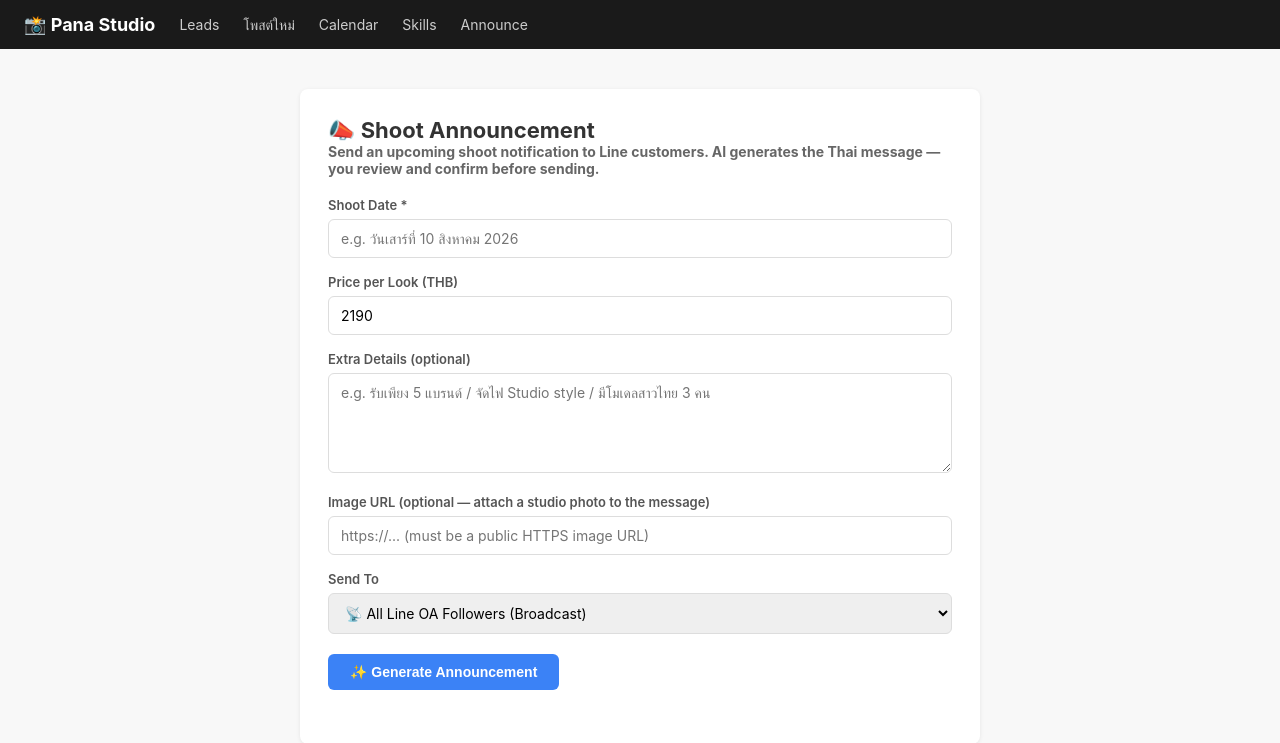
After one commit to prateekmaithil19-png/pana-automation, a FastAPI app: template templates/announce.html in a window 1280 px wide. The commit adds this page. Shown: the top 743 px of the page. Run offline with FastAPI, Linux system fonts and the light colour scheme; the template is opened without the code that fills it, so the values that code supplies are empty.

Commit message:
feat: Add Shoot Announcement tool for proactive Line outreach
- New /announce page lets Deen send upcoming shoot notifications to
  existing Line customers with a single click
- AI generates a warm Thai message from: shoot date, price/look, and
  optional extra details (e.g. model count, style)
- Two send modes: broadcast to all Line OA followers, or push only to
  warm leads (customers in service_inquiry/collecting/cold stages)
- Optional image URL attaches a studio photo to the announcement
- Preview + edit step before sending so Deen always reviews first
- get_customer_state_all() added to db.py for targeted push queries
- Announce link added to nav

Co-Authored-By: Claude Sonnet 4.6 <noreply@anthropic.com>

```diff
--- a/database/db.py
+++ b/database/db.py
@@ -156,6 +156,26 @@ async def mark_followup_sent(platform: str, user_id: str, new_count: int, new_st
             (new_count, new_stage, platform, user_id),
         )
         await db.commit()
+
+
+async def get_customer_state_all(platform: str = "line", stages: list[str] | None = None) -> list[dict]:
+    """Return all customer states for a platform, optionally filtered by stage list."""
+    async with aiosqlite.connect(DB_PATH) as db:
+        db.row_factory = aiosqlite.Row
+        if stages:
+            placeholders = ",".join("?" * len(stages))
+            async with db.execute(
+                f"SELECT * FROM customer_state WHERE platform=? AND stage IN ({placeholders}) ORDER BY last_message_at DESC",
+                [platform] + stages,
+            ) as cur:
+                rows = await cur.fetchall()
+        else:
+            async with db.execute(
+                "SELECT * FROM customer_state WHERE platform=? ORDER BY last_message_at DESC",
+                (platform,),
+            ) as cur:
+                rows = await cur.fetchall()
+    return [dict(r) for r in rows]
 
 
 async def save_correction_example(customer_message: str, ai_reply: str, corrected_reply: str):
--- /dev/null
+++ b/handlers/announce_handler.py
@@ -0,0 +1,149 @@
+"""
+Shoot Announcement — send a targeted Line message to warm leads or broadcast
+to all Line OA followers about an upcoming One Stop Service shoot.
+"""
+
+import logging
+
+import httpx
+from fastapi import APIRouter, Form, Request
+from fastapi.responses import HTMLResponse
+from fastapi.templating import Jinja2Templates
+
+import config
+from ai.engine import generate_reply
+from database.db import get_customer_state_all
+
+logger = logging.getLogger(__name__)
+router = APIRouter()
+templates = Jinja2Templates(directory="templates")
+
+_LINE_PUSH_URL = "https://api.line.me/v2/bot/message/push"
+_LINE_BROADCAST_URL = "https://api.line.me/v2/bot/message/broadcast"
+
+_ANNOUNCE_SYSTEM = """You are a friendly admin assistant for Pana Studio — a commercial photography studio in Bangkok, Thailand.
+
+Write a short, warm Line message announcing an upcoming One Stop Service photoshoot.
+
+Rules:
+- Write in Thai only. End sentences with "ค่ะ". Use "ทางเรา" as first person.
+- 3-5 sentences maximum — punchy, exciting, not corporate.
+- Include the shoot date, price per look, and highlight the value (model + makeup included).
+- End with a soft call to action: invite them to reserve a spot.
+- No ** markdown. At most 1-2 emoji. Sound like a real human, not an ad.
+- Include studio address at the end: 218 Rhythm Ratchada-Huai Khwang, Room 16, Bangkok"""
+
+
+async def _generate_announcement(shoot_date: str, price: str, extra_note: str) -> str:
+    prompt = (
+        f"Write a Line announcement for: shoot date = {shoot_date}, price = {price} THB/look. "
+        f"Extra info: {extra_note or 'standard One Stop Service package'}. "
+        "Include: model + makeup included, 12-15 photos per look, delivery 5-7 working days."
+    )
+    return await generate_reply(prompt, [], system_prompt=_ANNOUNCE_SYSTEM, max_tokens=300)
+
+
+async def _broadcast_line(text: str, image_url: str | None = None):
+    messages = []
+    if image_url:
+        messages.append({
+            "type": "image",
+            "originalContentUrl": image_url,
+            "previewImageUrl": image_url,
+        })
+    messages.append({"type": "text", "text": text})
+
+    async with httpx.AsyncClient() as client:
+        resp = await client.post(
+            _LINE_BROADCAST_URL,
+            headers={"Authorization": f"Bearer {config.LINE_CHANNEL_ACCESS_TOKEN}"},
+            json={"messages": messages},
+            timeout=15,
+        )
+        resp.raise_for_status()
+
+
+async def _push_line_users(user_ids: list[str], text: str, image_url: str | None = None):
+    messages = []
+    if image_url:
+        messages.append({
+            "type": "image",
+            "originalContentUrl": image_url,
+            "previewImageUrl": image_url,
+        })
+    messages.append({"type": "text", "text": text})
+
+    async with httpx.AsyncClient() as client:
+        for uid in user_ids:
+            try:
+                await client.post(
+                    _LINE_PUSH_URL,
+                    headers={"Authorization": f"Bearer {config.LINE_CHANNEL_ACCESS_TOKEN}"},
+                    json={"to": uid, "messages": messages},
+                    timeout=10,
+                )
+            except Exception:
+                logger.warning("Push failed for user %s", uid)
+
+
+@router.get("/announce", response_class=HTMLResponse)
+async def announce_page(request: Request):
+    return templates.TemplateResponse("announce.html", {"request": request})
+
+
+@router.post("/announce/preview", response_class=HTMLResponse)
+async def announce_preview(
+    request: Request,
+    shoot_date: str = Form(...),
+    price: str = Form("2190"),
+    extra_note: str = Form(""),
+    image_url: str = Form(""),
+    target: str = Form("broadcast"),
+):
+    message = await _generate_announcement(shoot_date, price, extra_note)
+    return templates.TemplateResponse("announce.html", {
+        "request": request,
+        "preview_message": message,
+        "shoot_date": shoot_date,
+        "price": price,
+        "extra_note": extra_note,
+        "image_url": image_url,
+        "target": target,
+    })
+
+
+@router.post("/announce/send", response_class=HTMLResponse)
+async def announce_send(
+    request: Request,
+    shoot_date: str = Form(...),
+    price: str = Form("2190"),
+    extra_note: str = Form(""),
+    image_url: str = Form(""),
+    target: str = Form("broadcast"),
+    final_message: str = Form(...),
+):
+    clean_image = image_url.strip() or None
+    sent_count = 0
+    error_msg = ""
+
+    try:
+        if target == "broadcast":
+            await _broadcast_line(final_message, clean_image)
+            sent_count = -1  # broadcast — unknown count
+        else:
+            # Push to warm leads (stage not 'booked' or 'new')
+            leads = await get_customer_state_all(platform="line", stages=["service_inquiry", "shoot_type_known", "collecting", "cold", "quote_requested"])
+            user_ids = [r["user_id"] for r in leads]
+            if user_ids:
+                await _push_line_users(user_ids, final_message, clean_image)
+            sent_count = len(user_ids)
+    except Exception as exc:
+        logger.exception("Announcement send failed")
+        error_msg = str(exc)
+
+    return templates.TemplateResponse("announce.html", {
+        "request": request,
+        "sent": True,
+        "sent_count": sent_count,
+        "error_msg": error_msg,
+    })
--- a/main.py
+++ b/main.py
@@ -11,6 +11,7 @@ from fastapi.templating import Jinja2Templates
 
 from approval.router import router as approval_router
 from database.db import init_db, get_upcoming_posts, get_next_suggested_slot
+from handlers.announce_handler import router as announce_router
 from handlers.leads_handler import router as leads_router
 from handlers.line_handler import router as line_router
 from handlers.meta_handler import router as meta_router
@@ -50,6 +51,7 @@ app.include_router(line_router)
 app.include_router(approval_router)
 app.include_router(skills_router)
 app.include_router(leads_router)
+app.include_router(announce_router)
 
 # Serve uploaded media files publicly (needed for Instagram image URLs)
 app.mount("/media", StaticFiles(directory=UPLOAD_DIR), name="media")
--- /dev/null
+++ b/templates/announce.html
@@ -0,0 +1,80 @@
+{% extends "base.html" %}
+{% block title %}Shoot Announcement — Pana Studio{% endblock %}
+{% block content %}
+
+<div class="card">
+  <h1>📣 Shoot Announcement</html>
+  <p style="color:#666;font-size:14px;margin-bottom:20px;">
+    Send an upcoming shoot notification to Line customers. AI generates the Thai message — you review and confirm before sending.
+  </p>
+
+  {% if sent %}
+    {% if error_msg %}
+      <div style="background:#fef2f2;border:1px solid #fca5a5;padding:16px;border-radius:8px;color:#991b1b;margin-bottom:20px;">
+        <strong>Send failed:</strong> {{ error_msg }}
+      </div>
+    {% else %}
+      <div class="alert-success" style="font-size:16px;padding:20px;">
+        ✅ <strong>Sent successfully!</strong><br>
+        {% if sent_count == -1 %}
+          Broadcast sent to all Line OA followers.
+        {% else %}
+          Pushed to {{ sent_count }} Line lead(s).
+        {% endif %}
+      </div>
+    {% endif %}
+    <a href="/announce" class="btn btn-blue">Send Another Announcement</a>
+
+  {% elif preview_message %}
+    <div style="margin-bottom:20px;">
+      <h2>Preview</h2>
+      <div class="message-box ai">{{ preview_message }}</div>
+      {% if image_url %}
+        <p style="font-size:13px;color:#666;margin-top:-10px;margin-bottom:16px;">📎 Image: {{ image_url }}</p>
+      {% endif %}
+    </div>
+
+    <form method="post" action="/announce/send">
+      <input type="hidden" name="shoot_date" value="{{ shoot_date }}">
+      <input type="hidden" name="price" value="{{ price }}">
+      <input type="hidden" name="extra_note" value="{{ extra_note }}">
+      <input type="hidden" name="image_url" value="{{ image_url }}">
+      <input type="hidden" name="target" value="{{ target }}">
+
+      <label>Edit message before sending (optional)</label>
+      <textarea name="final_message" rows="8">{{ preview_message }}</textarea>
+
+      <div style="display:flex;gap:10px;flex-wrap:wrap;">
+        <button type="submit" class="btn btn-green">
+          {% if target == "broadcast" %}📡 Broadcast to All Line Followers{% else %}📲 Push to Warm Leads{% endif %}
+        </button>
+        <a href="/announce" class="btn btn-gray">Back</a>
+      </div>
+    </form>
+
+  {% else %}
+    <form method="post" action="/announce/preview">
+      <label>Shoot Date *</label>
+      <input type="text" name="shoot_date" placeholder="e.g. วันเสาร์ที่ 10 สิงหาคม 2026" required>
+
+      <label>Price per Look (THB)</label>
+      <input type="text" name="price" value="2190" placeholder="2190">
+
+      <label>Extra Details (optional)</label>
+      <textarea name="extra_note" rows="3" placeholder="e.g. รับเพียง 5 แบรนด์ / จัดไฟ Studio style / มีโมเดลสาวไทย 3 คน"></textarea>
+
+      <label>Image URL (optional — attach a studio photo to the message)</label>
+      <input type="url" name="image_url" placeholder="https://... (must be a public HTTPS image URL)">
+
+      <label>Send To</label>
+      <select name="target" style="margin-bottom:20px;">
+        <option value="broadcast">📡 All Line OA Followers (Broadcast)</option>
+        <option value="leads">📲 Warm Leads Only (customers who previously showed interest)</option>
+      </select>
+
+      <button type="submit" class="btn btn-blue">✨ Generate Announcement</button>
+    </form>
+  {% endif %}
+</div>
+
+{% endblock %}
--- a/templates/base.html
+++ b/templates/base.html
@@ -70,6 +70,7 @@
   <a href="/post">โพสต์ใหม่</a>
   <a href="/calendar">Calendar</a>
   <a href="/skills">Skills</a>
+  <a href="/announce">Announce</a>
 </nav>
 <div class="container">
   {% block content %}{% endblock %}
```
